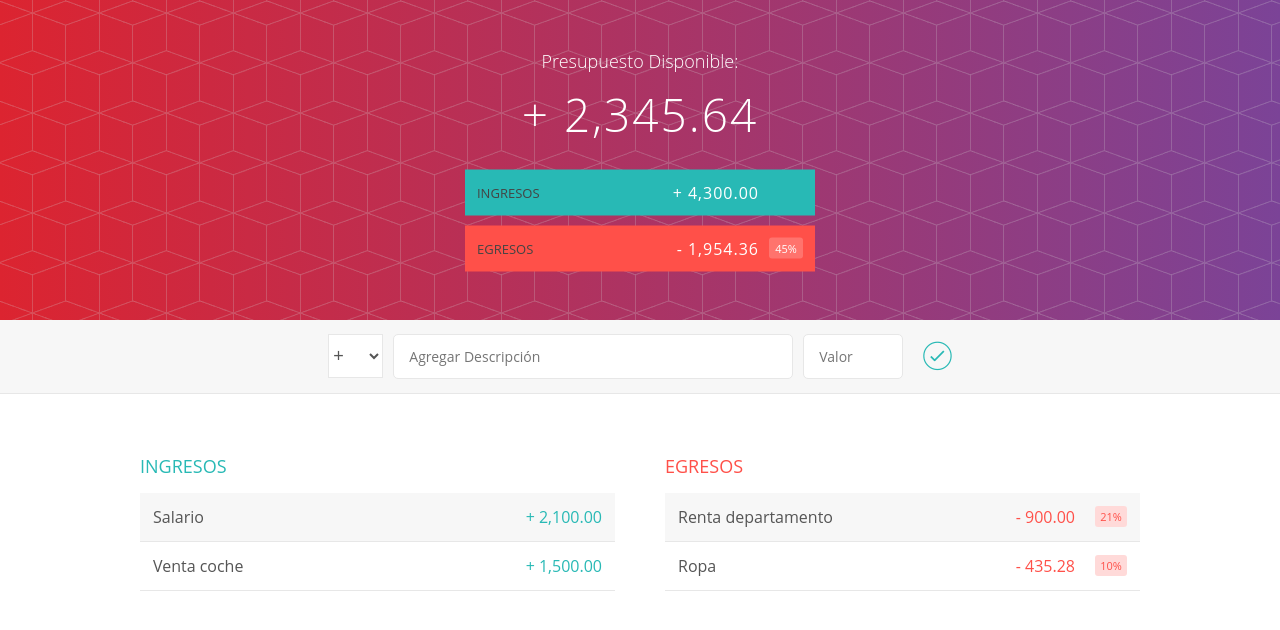
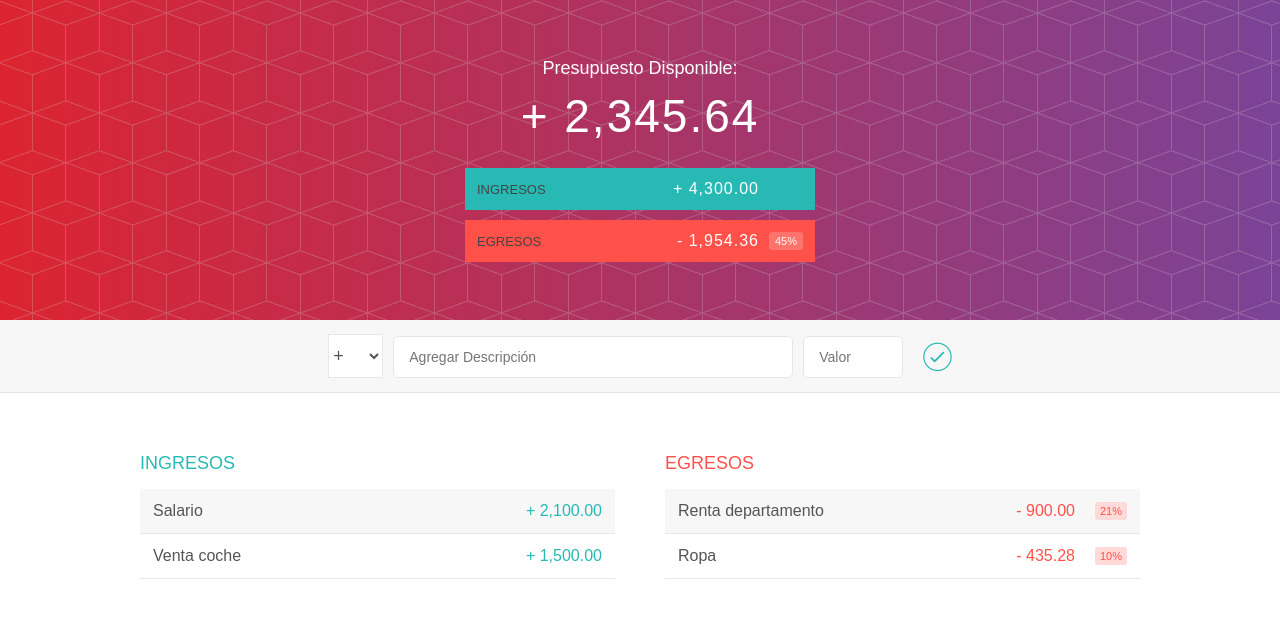
Before and after one commit to jfbarahonag/budget-app, an Angular app: page / in a window 1280 px wide. Shown: the top 630 px of the page. Built offline with nearby package versions, Linux system fonts and the light colour scheme.

Commit message:
font family was changed

```diff
--- a/src/styles.css
+++ b/src/styles.css
@@ -12,7 +12,7 @@
 
 body {
     color: #555;
-    font-family: Open Sans;
+    font-family: Arial, Helvetica, sans-serif;
     font-size: 16px;
     position: relative;
     height: 100vh;
```
